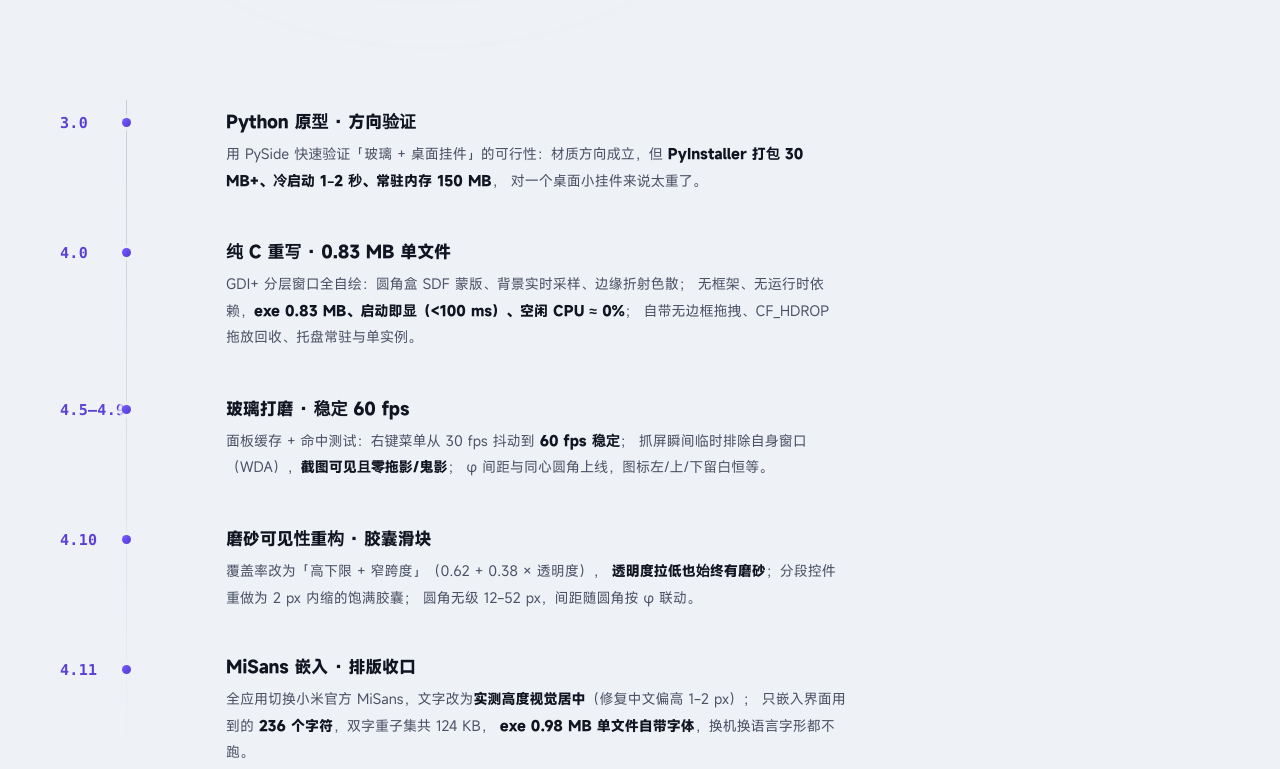
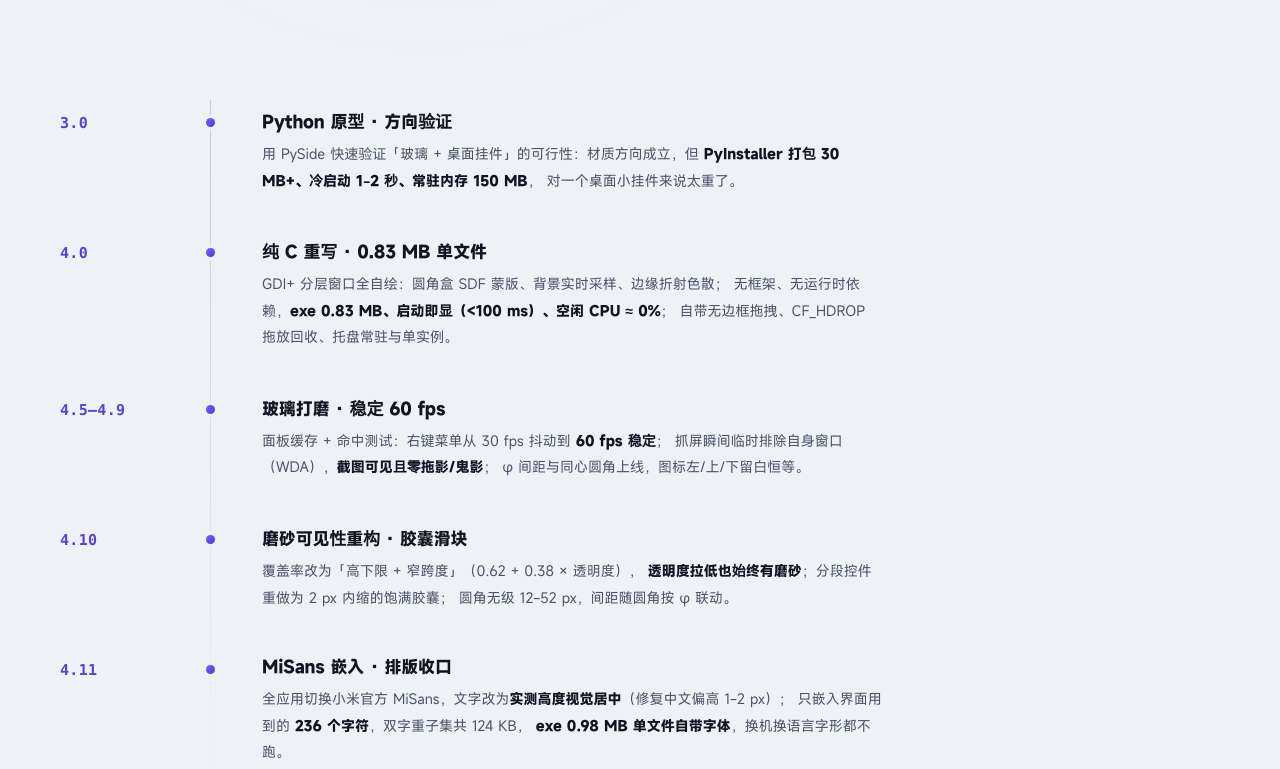
Before and after one commit to 3335957485wyf-spec/RecycleGlass, a plain HTML site: page index.html in a window 1280 px wide. Shown: the part 1136-1905 px from the top of the page. Drawn offline with Linux system fonts and the light colour scheme.

Commit message:
site: update from main 0d7c80b

```diff
--- a/index.html
+++ b/index.html
@@ -257,9 +257,9 @@ html[data-page="light"] .preview::before{
 
 /* timeline */
 .timeline{list-style:none;margin:0;padding:0;display:grid;gap:0;position:relative}
-.timeline::before{content:"";position:absolute;left:66px;top:14px;bottom:14px;width:1px;background:linear-gradient(var(--line2),transparent)}
-.timeline li{display:grid;grid-template-columns:132px 1fr;gap:var(--u4);padding:22px 0;position:relative}
-.timeline li::before{content:"";position:absolute;left:62px;top:32px;width:9px;height:9px;border-radius:50%;
+.timeline::before{content:"";position:absolute;left:150px;top:14px;bottom:14px;width:1px;background:linear-gradient(var(--line2),transparent)}
+.timeline li{display:grid;grid-template-columns:168px 1fr;gap:var(--u4);padding:22px 0;position:relative}
+.timeline li::before{content:"";position:absolute;left:146px;top:32px;width:9px;height:9px;border-radius:50%;
   background:linear-gradient(135deg,var(--a0),var(--a1));box-shadow:0 0 0 4px color-mix(in srgb,var(--bg) 70%,transparent)}
 .timeline .v{font-family:ui-monospace,Consolas,monospace;font-size:15px;font-weight:700;color:var(--a0);
   padding-top:6px;letter-spacing:.02em}
```
